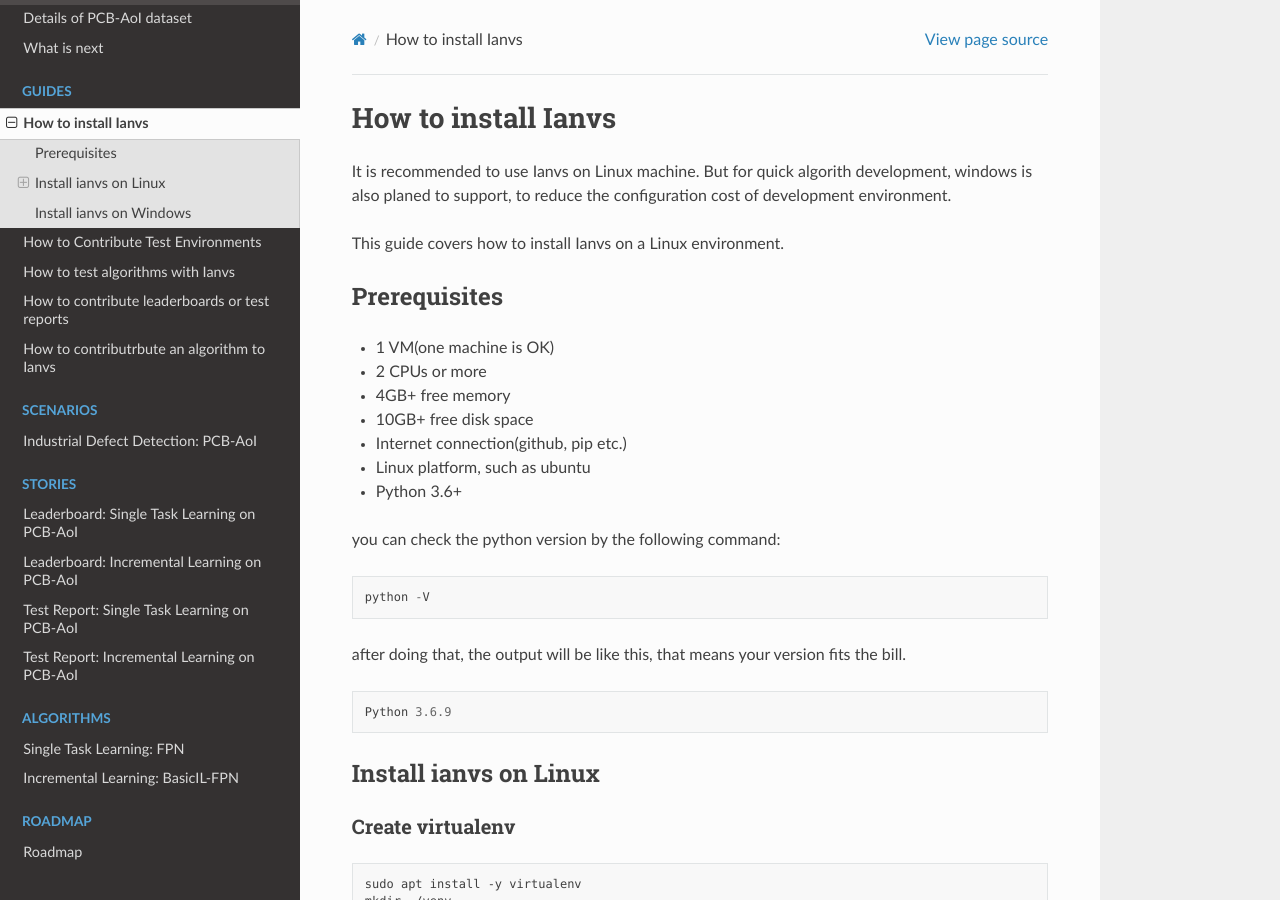
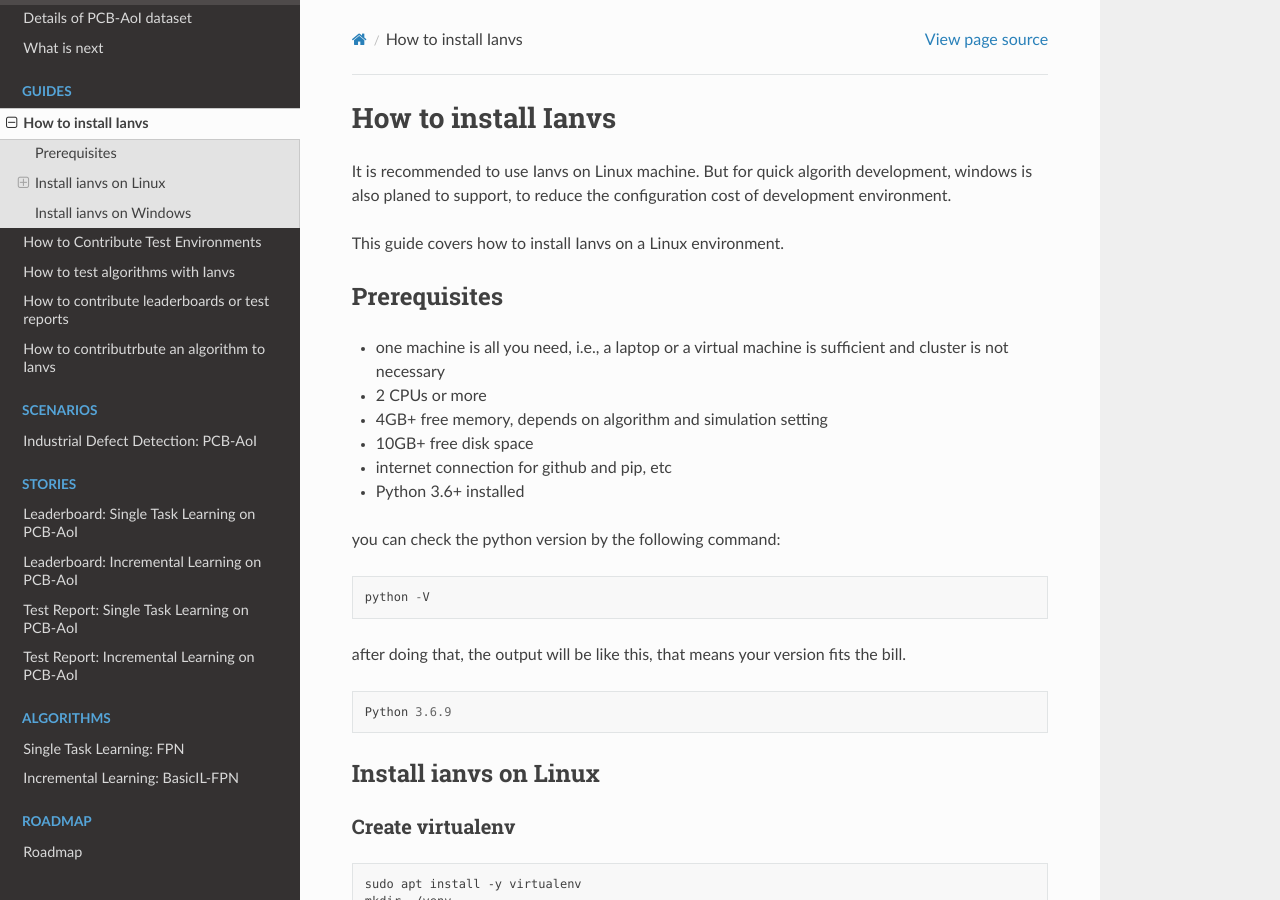
Before and after one commit to kubeedge/ianvs, a Sphinx documentation site: the page built from docs/guides/how-to-install-ianvs.md, in a window 1280 px wide and 900 px high. Built offline with Sphinx 7.4.7 and the Read the Docs theme 2.0.0, drawn with Linux system fonts in a browser that asks for light colours; pages that are not in the unit, such as notebooks, are missing from menus.

Commit message:
Update section: how-to-install-ianvs
Signed-off-by: Jie Pu <pujie2@huawei.com>

````diff
--- a/docs/guides/how-to-install-ianvs.md
+++ b/docs/guides/how-to-install-ianvs.md
@@ -5,13 +5,12 @@ It is recommended to use Ianvs on Linux machine. But for quick algorith developm
 This guide covers how to install Ianvs on a Linux environment.
 
 ## Prerequisites
-* 1 VM(one machine is OK)
-* 2 CPUs or more
-* 4GB+ free memory
-* 10GB+ free disk space
-* Internet connection(github, pip etc.)
-* Linux platform, such as ubuntu
-* Python 3.6+
+- one machine is all you need, i.e., a laptop or a virtual machine is sufficient and cluster is not necessary
+- 2 CPUs or more
+- 4GB+ free memory, depends on algorithm and simulation setting
+- 10GB+ free disk space
+- internet connection for github and pip, etc
+- Python 3.6+ installed
 
 you can check the python version by the following command:
 ```
````
